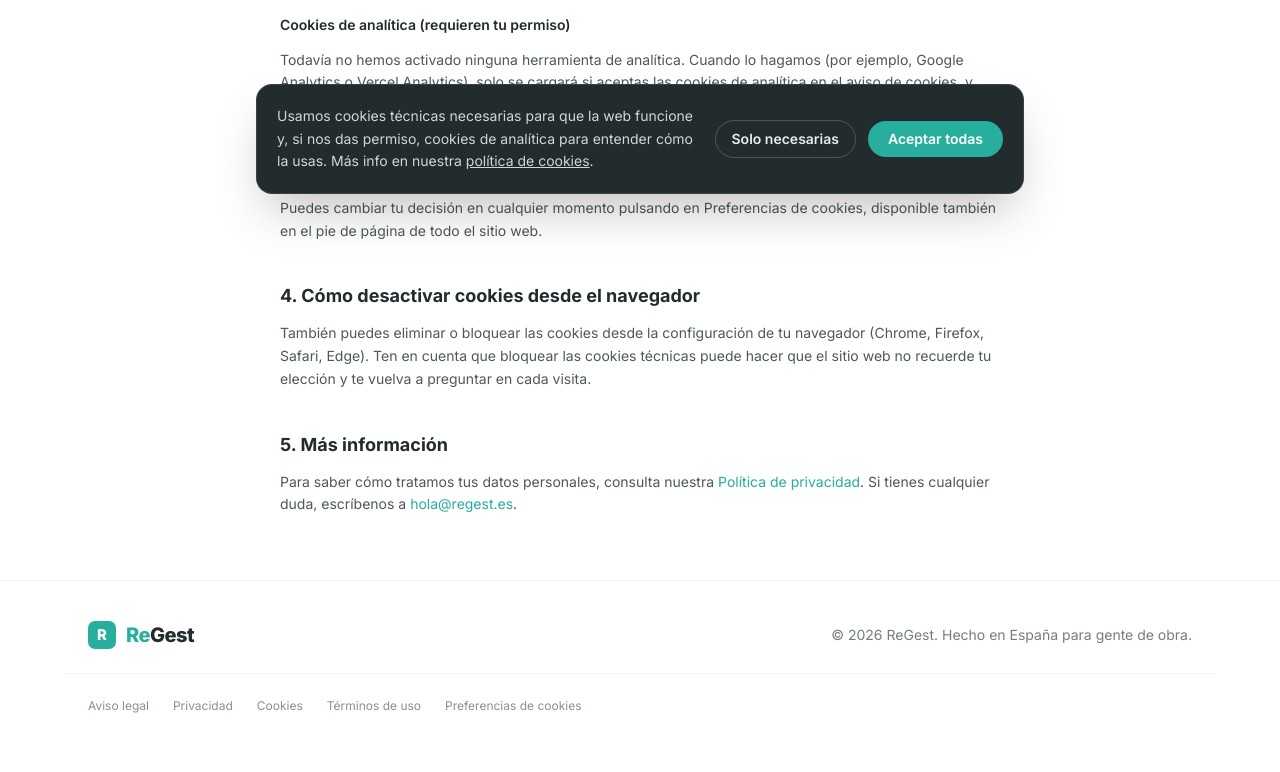
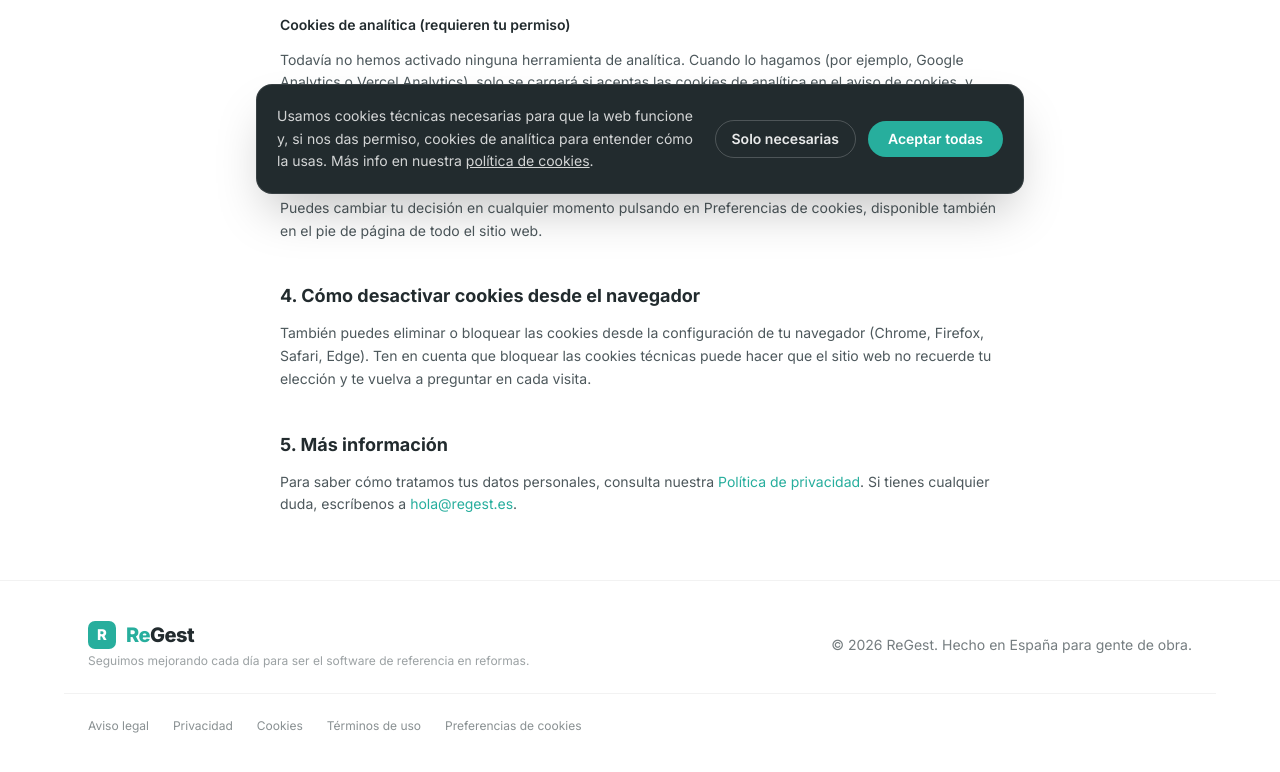
Before and after one commit to manuramsan99/ReGestWeb, a Next.js app: page /cookies in a window 1280 px wide. Shown: the part 582-1354 px from the top of the page. Built offline with nearby package versions, Linux system fonts and the light colour scheme.

Commit message:
coletillas

```diff
--- a/components/Footer.tsx
+++ b/components/Footer.tsx
@@ -13,7 +13,13 @@ export function Footer() {
   return (
     <footer className="border-t border-black/5 py-10">
       <div className="mx-auto flex max-w-6xl flex-col items-center gap-6 px-6 text-sm text-regest-dark-soft/70 md:flex-row md:justify-between">
-        <Logo markClassName="h-7 w-7" />
+        <div className="flex flex-col items-center gap-1 md:items-start">
+          <Logo markClassName="h-7 w-7" />
+          <p className="text-xs text-regest-dark-soft/50">
+            Seguimos mejorando cada día para ser el software de referencia en
+            reformas.
+          </p>
+        </div>
         <p>© {new Date().getFullYear()} ReGest. Hecho en España para gente de obra.</p>
       </div>
       <div className="mx-auto mt-6 flex max-w-6xl flex-wrap items-center justify-center gap-x-6 gap-y-2 border-t border-black/5 px-6 pt-6 text-xs text-regest-dark-soft/60 md:justify-start">
--- a/components/Problem.tsx
+++ b/components/Problem.tsx
@@ -10,7 +10,7 @@ export function Problem() {
     <section className="mx-auto max-w-6xl px-6 py-20">
       <div className="max-w-2xl">
         <h2 className="text-3xl font-extrabold tracking-tight text-regest-dark sm:text-4xl">
-          Así gestiona hoy la mayoría de autónomos de reformas
+          Así gestiona hoy la mayoría de autónomos sus reformas
         </h2>
         <p className="mt-4 text-lg text-regest-dark-soft/80">
           No por falta de ganas — porque nadie les ha dado algo mejor que sea
--- a/components/SocialProof.tsx
+++ b/components/SocialProof.tsx
@@ -29,6 +29,10 @@ export function SocialProof() {
         <h2 className="text-2xl font-extrabold tracking-tight text-regest-dark sm:text-3xl">
           Nuestros autónomos nos avalan
         </h2>
+        <p className="mx-auto mt-3 max-w-lg text-sm text-regest-dark-soft/60">
+          Y seguimos mejorando cada día para ser el software de referencia en
+          reformas y construcción.
+        </p>
       </div>
 
       <div className="mt-10 grid gap-6 sm:grid-cols-3">
```
